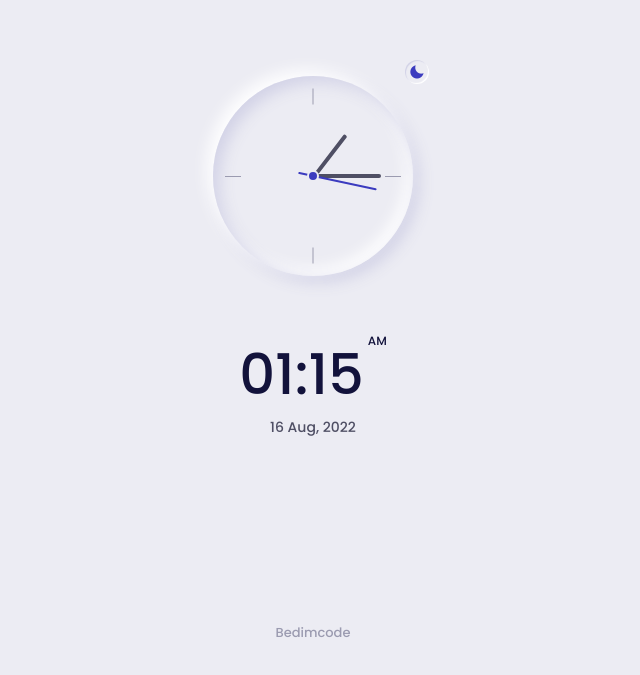
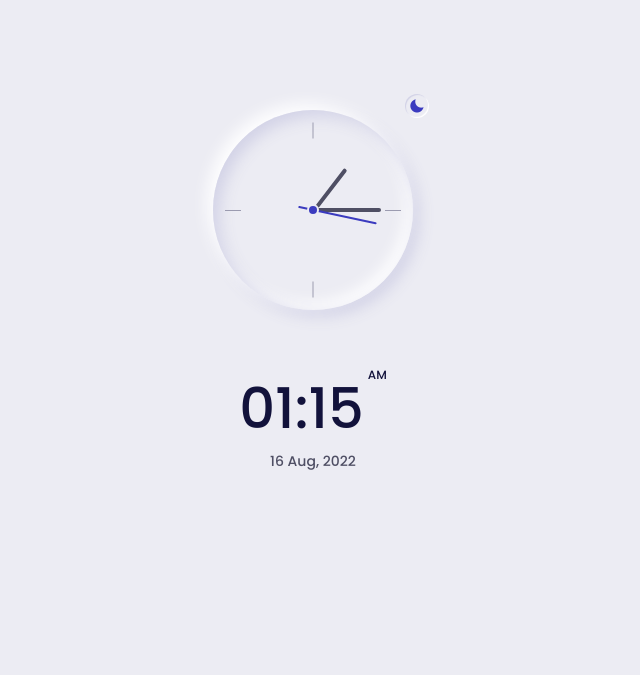
Before and after one commit to isaac292008/clockapp, a plain HTML site: page index.html in a window 1280 px wide. Shown: the part 109-784 px from the top of the page, without its empty margins (327-967 px from the left). Drawn offline with nearby package versions, Linux system fonts and the light colour scheme.

Commit message:
Update index.html

```diff
--- a/index.html
+++ b/index.html
@@ -49,7 +49,6 @@
                     </div>
                 </div>
 
-                <a href="https://www.youtube.com/c/Bedimcode/" target="_blank" class="clock__logo">Bedimcode</a>
             </div>
         </section>
 
```
